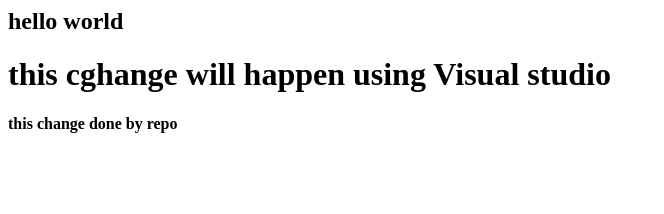
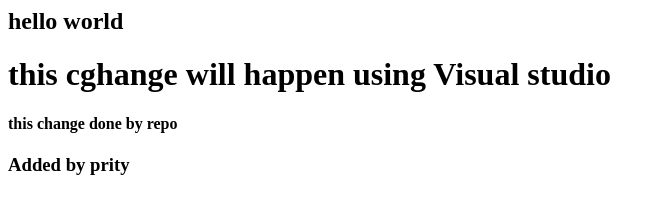
Before and after one commit to Jitendar920448/New_Repo_Demo, a plain HTML site: page index.html in a window 1280 px wide. Shown: the whole page, without its empty margins (0-664 px from the left). Drawn offline with Linux system fonts and the light colour scheme.

Commit message:
Updated project changes

```diff
--- a/index.html
+++ b/index.html
@@ -3,3 +3,4 @@
 <h1> this cghange will happen using Visual studio</h1>
 
 <h4> this change done by repo</h4>
+<h3>Added by prity</h3>
```
